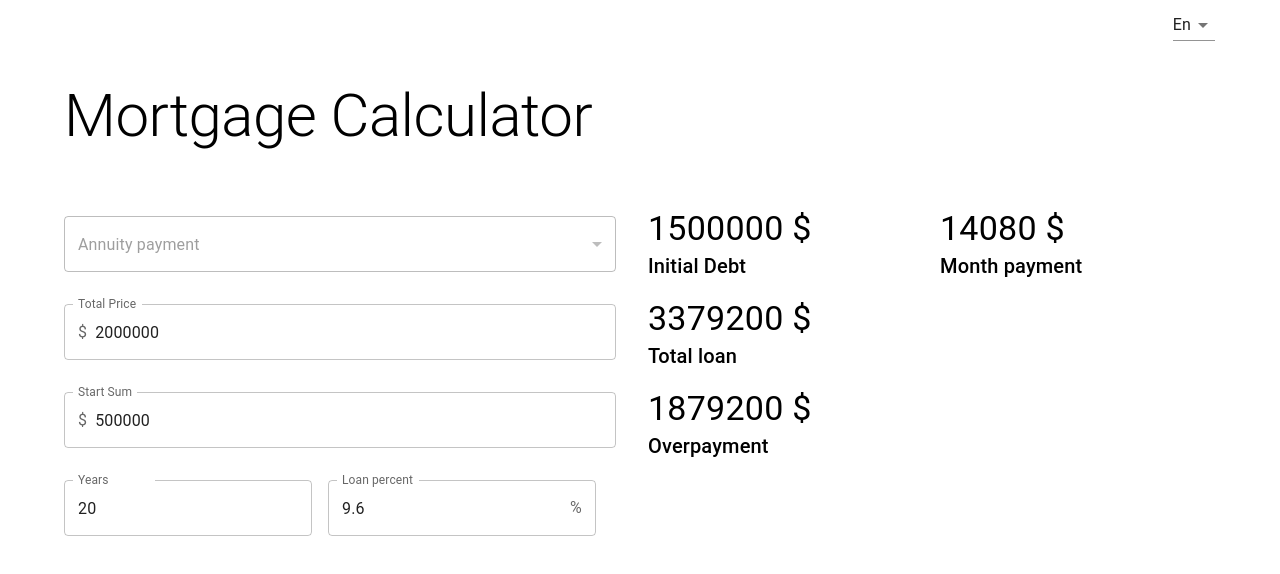
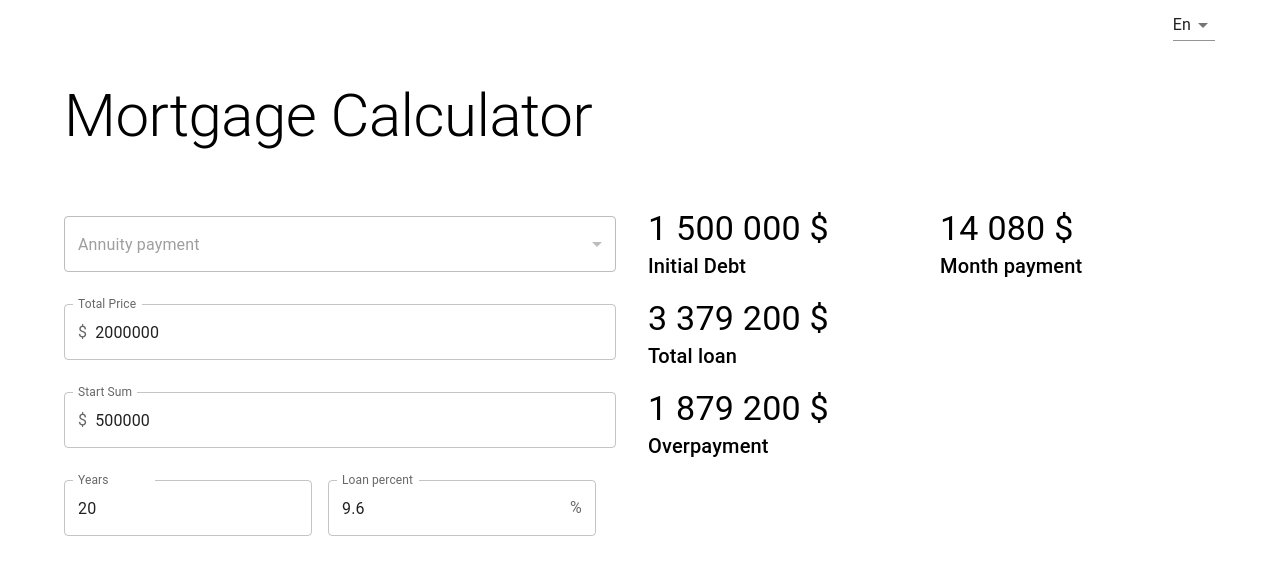
Before and after one commit to consultapp/mortgage-calc, a React (Vite) app: page / in a window 1280 px wide. Shown: the top 574 px of the page. Built offline with nearby package versions, Linux system fonts and the light colour scheme.

Commit message:
result localstring

```diff
--- a/src/components/MortgageResult/MortgageResult.tsx
+++ b/src/components/MortgageResult/MortgageResult.tsx
@@ -16,7 +16,8 @@ export default function MortgageResult() {
       <Grid item xs={12} md={6} mb={2}>
         <Box>
           <Typography mt={1} mb={0} variant="h4" component="h3">
-            {mortgage ? mortgage.debt : ""} {getPhrase(l, "currency")}
+            {mortgage ? mortgage.debt.toLocaleString("ru-RU") : ""}{" "}
+            {getPhrase(l, "currency")}
           </Typography>
           <Typography mt={0} mb={2} variant="h6" component="h5">
             Initial Debt
@@ -24,7 +25,11 @@ export default function MortgageResult() {
         </Box>
         <Box>
           <Typography mt={1} mb={0} variant="h4" component="h3">
-            {mortgage ? mortgage.monthPayment * mortgage.period : ""}{" "}
+            {mortgage
+              ? (mortgage.monthPayment * mortgage.period).toLocaleString(
+                  "ru-RU"
+                )
+              : ""}{" "}
             {getPhrase(l, "currency")}
           </Typography>
           <Typography mt={0} mb={2} variant="h6" component="h5">
@@ -34,7 +39,10 @@ export default function MortgageResult() {
         <Box>
           <Typography mt={1} mb={0} variant="h4" component="h3">
             {mortgage
-              ? mortgage.monthPayment * mortgage.period - mortgage.debt
+              ? (
+                  mortgage.monthPayment * mortgage.period -
+                  mortgage.debt
+                ).toLocaleString("ru-RU")
               : ""}{" "}
             {getPhrase(l, "currency")}
           </Typography>
@@ -46,7 +54,8 @@ export default function MortgageResult() {
       <Grid item xs={12} md={6} mb={2}>
         <Box>
           <Typography mt={1} mb={0} variant="h4" component="h3">
-            {mortgage ? mortgage.monthPayment : ""} {getPhrase(l, "currency")}
+            {mortgage ? mortgage.monthPayment.toLocaleString("ru-RU") : ""}{" "}
+            {getPhrase(l, "currency")}
           </Typography>
           <Typography mt={0} mb={2} variant="h6" component="h5">
             Month payment
```
